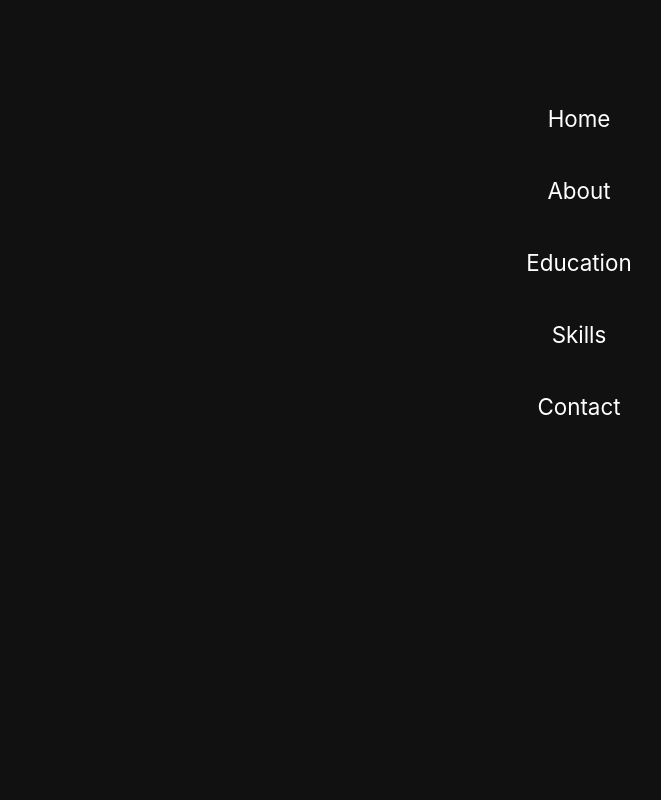
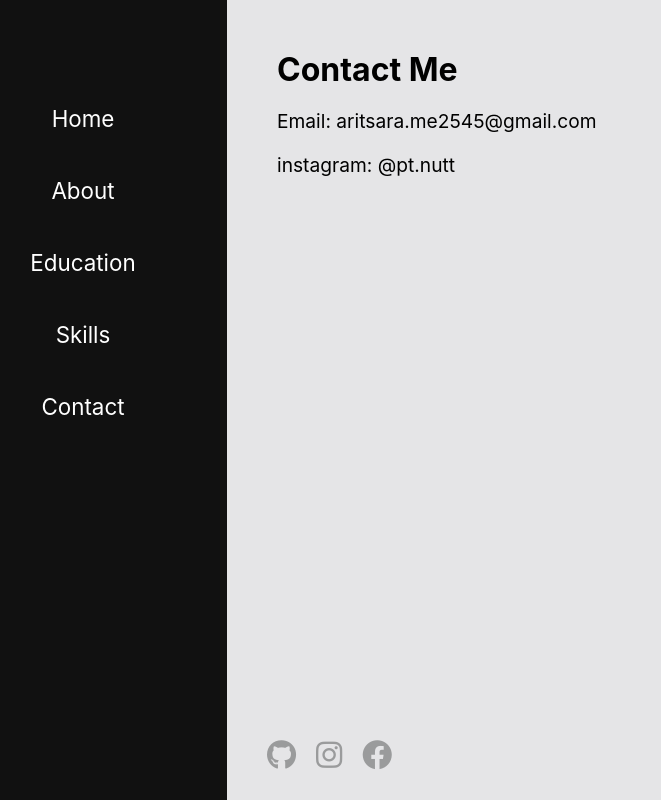
Before and after one commit to 6310110564/my-protfolio, a React (Create React App) app: page /contact in a window 1280 px wide. Shown: the whole page, without its empty margins (61-722 px from the left). Built offline with nearby package versions, Linux system fonts and the light colour scheme.

Commit message:
create contact

```diff
--- a/src/App.css
+++ b/src/App.css
@@ -120,3 +120,11 @@ p {
   list-style: none;
   margin: 30px;
 }
+
+.p-contact {
+  padding: 10px;
+}
+
+.active {
+  font-weight: bold;
+}
--- a/src/App.js
+++ b/src/App.js
@@ -9,6 +9,7 @@ import { BrowserRouter as Router, Route, BrowserRouter, Routes } from 'react-rou
 import About from './Contents/About';
 import Education from './Contents/Education';
 import Skills from './Contents/Skills';
+import Contact from './Contents/Contact';
 
 function App() {
   return (
@@ -20,6 +21,7 @@ function App() {
         <Route path="/about" element={<About />} />
         <Route path="/education" element={<Education />} />
         <Route path="/skills" element={<Skills />} />
+        <Route path="/contact" element={<Contact />} />
         </Routes>
       </div>
     </BrowserRouter>
--- /dev/null
+++ b/src/Contents/Contact.js
@@ -0,0 +1,18 @@
+import React, {Component} from "react";
+
+import Social from "../component/Social";
+
+class Contact extends Component {
+    render() {
+        return(
+            <div className="condiv">
+                <h1 className="subtitle">Contact Me</h1>
+                <p className="p-contact">Email: aritsara.me2545@gmail.com</p>
+                <p className="p-contact">instagram: @pt.nutt</p>
+                <Social />
+            </div>
+        );
+    }
+}
+
+export default Contact;
--- a/src/component/Navbar.js
+++ b/src/component/Navbar.js
@@ -10,16 +10,25 @@ class Navbar extends Component {
         }
     }
 
+    activeitem = (item) => {
+        if(this.state.NavItemActive.length > 0) {
+            document.getElementById(this.state.NavItemActive).classList.remove('active')
+        }
+        this.setState( {'NavItemActive' : item}, () => {
+            document.getElementById(this.state.NavItemActive).classList.add('active')
+        })
+    }
+
     // ส่ง parameter ผ่าน props
     render() {
         return(
         <nav>
             <ul>
-                <Navitem item='Home' tolink="/"></Navitem>
-                <Navitem item='About' tolink="/about"></Navitem>
-                <Navitem item='Education' tolink="/education"></Navitem>
-                <Navitem item='Skills' tolink="/skills"></Navitem>
-                <Navitem item='Contact' tolink="/contact"></Navitem>
+                <Navitem item='Home' tolink="/" activenav={this.activeitem}></Navitem>
+                <Navitem item='About' tolink="/about" activenav={this.activeitem}></Navitem>
+                <Navitem item='Education' tolink="/education" activenav={this.activeitem}></Navitem>
+                <Navitem item='Skills' tolink="/skills" activenav={this.activeitem}></Navitem>
+                <Navitem item='Contact' tolink="/contact" activenav={this.activeitem}></Navitem>
             </ul>
         </nav>
         )
--- a/src/component/Navitems.js
+++ b/src/component/Navitems.js
@@ -6,7 +6,7 @@ class Navitem extends Component {
         return (
             //item is Home, About, Education, Skill, Contact เป็น class component
             <li id={this.props.item}>
-                <Link to={this.props.tolink}>{this.props.item}</Link>
+                <Link to={this.props.tolink}onClick={this.props.activenav.bind(this, this.props.item)}>{this.props.item}</Link>
             </li>
         )
     }
```
